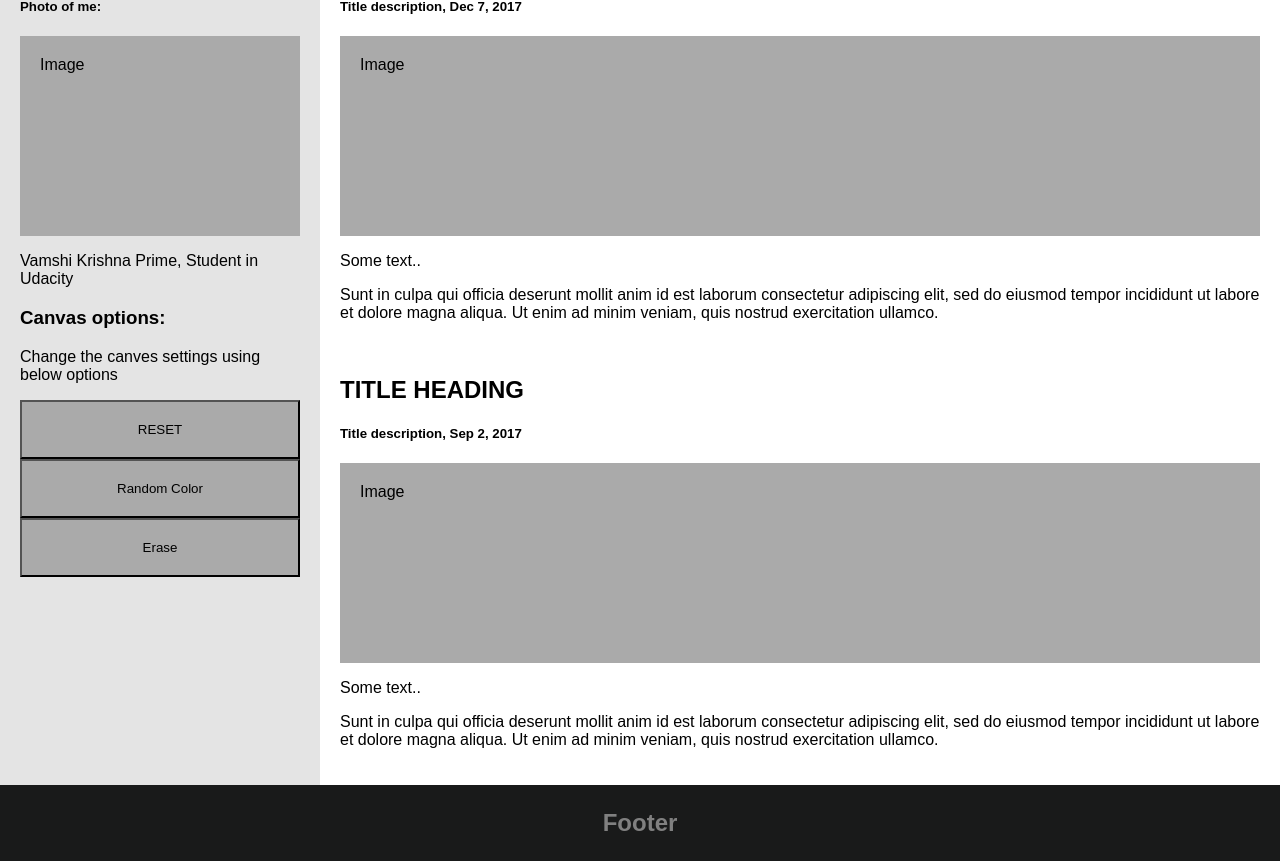
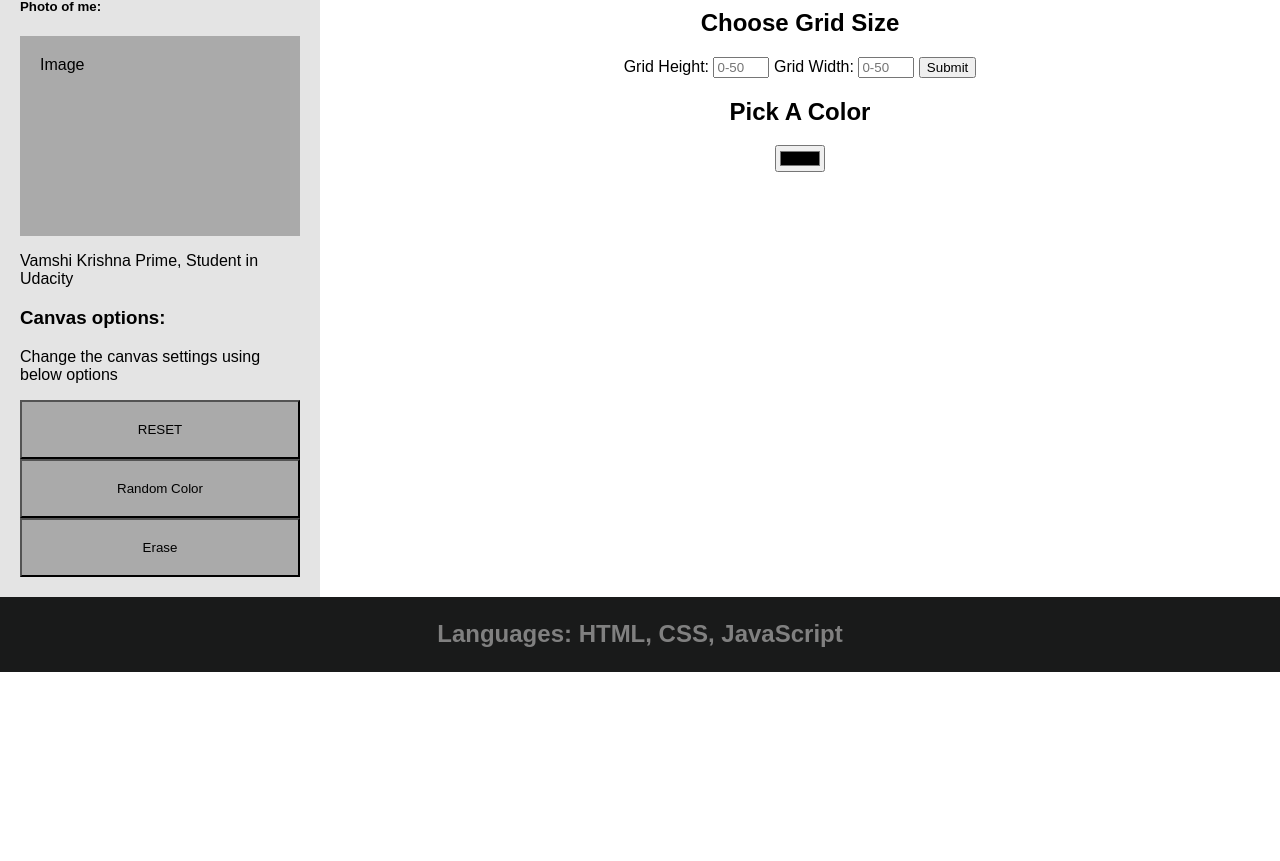
Before and after one commit to vamshi-krishna-prime/Pixel_Art_Maker, a plain HTML site: page index.html in a window 1280 px wide. Shown: the part 271-1132 px from the top of the page. After the commit the page ends 943 px from the top, so only its background shows below. Drawn offline with nearby package versions, Linux system fonts and the light colour scheme; a web font is replaced by a local one.

Commit message:
Update index.html

```diff
--- a/index.html
+++ b/index.html
@@ -19,7 +19,7 @@
 <!-- Header -->
 <div class="header" >
   <h1>Pixel Art Maker</h1>
-  <p>A Project in 'Intro to the Programming Nanodegree, Udacity'.</p>
+  <p>Project 4 in 'Intro to the Programming Nanodegree, Udacity'.</p>
 </div>
 
 <!-- Navigation Bar -->
@@ -38,36 +38,53 @@
     <div class="fakeimg" style="height:200px;">Image</div>
     <p>Vamshi Krishna Prime, Student in Udacity</p>
     <h3>Canvas options:</h3>
-    <p>Change the canves settings using below options</p>
+    <p>Change the canvas settings using below options</p>
     <!-- <div class="fakeimg" style="height:60px;">Image</div><br>
     <div class="fakeimg" style="height:60px;">Image</div><br>
     <div class="fakeimg" style="height:60px;">Image</div> -->
     <button type="button" id="reset-btn" class="btn btn-lg btn-outline-danger">RESET</button>
     <button type="button" id="color-btn" class="btn btn-lg btn-outline-secondary">Random Color</button>
     <button type="button" id="gridsize-btn" class="btn btn-lg btn-outline-secondary">Erase</button>
+
+
   </div>
-  <div class="main">
-    <h2>TITLE HEADING</h2>
-    <h5>Title description, Dec 7, 2017</h5>
-    <div class="fakeimg" style="height:200px;">Image</div>
-    <p>Some text..</p>
-    <p>Sunt in culpa qui officia deserunt mollit anim id est laborum consectetur adipiscing elit, sed do eiusmod tempor incididunt ut labore et dolore magna aliqua. Ut enim ad minim veniam, quis nostrud exercitation ullamco.</p>
-    <br>
-    <h2>TITLE HEADING</h2>
-    <h5>Title description, Sep 2, 2017</h5>
-    <div class="fakeimg" style="height:200px;">Image</div>
-    <p>Some text..</p>
-    <p>Sunt in culpa qui officia deserunt mollit anim id est laborum consectetur adipiscing elit, sed do eiusmod tempor incididunt ut labore et dolore magna aliqua. Ut enim ad minim veniam, quis nostrud exercitation ullamco.</p>
+  <div class="main" align="center">
+    <h1>Pixel Canvas</h1>
+    <h2>Choose Grid Size</h2>
+    <form id="sizePicker" onsubmit="createCanvas()">
+        Grid Height:
+        <input type="number" id="input_height" name="height" min="0" max="50" step="1" placeholder="0-50"  required>
+        Grid Width:
+        <input type="number" id="input_width" name="width" min="0" max="50" step="1" placeholder="0-50"  required>
+        <input type="submit">
+    </form>
+    <h2>Pick A Color</h2>
+    <input type="color" id="colorPicker">
+    <!--  -->
+        <section id="canvas"></section>
+        <section>
+          <div class="container-fluid controls">
+            <div class="row justify-content-center">
+
+                <!-- <button type="button" id="reset-btn" class="btn btn-lg btn-outline-danger">RESET</button>
+                <button type="button" id="color-btn" class="btn btn-lg btn-outline-secondary">Random Color</button>
+                <button type="button" id="gridsize-btn" class="btn btn-lg btn-outline-secondary">Erase</button> -->
+
+            </div>
+          </div>
+        </section>
+
+        <!--  -->
   </div>
 </div>
 
 <!-- Footer -->
 <div class="footer">
-  <h2>Footer</h2>
+  <h2>Languages: HTML, CSS, JavaScript</h2>
 </div>
 
-
-
+<script src="https://code.jquery.com/jquery-3.4.1.min.js"></script>
+<script src="designs.js"></script>
 
   </body>
 </html>
```
